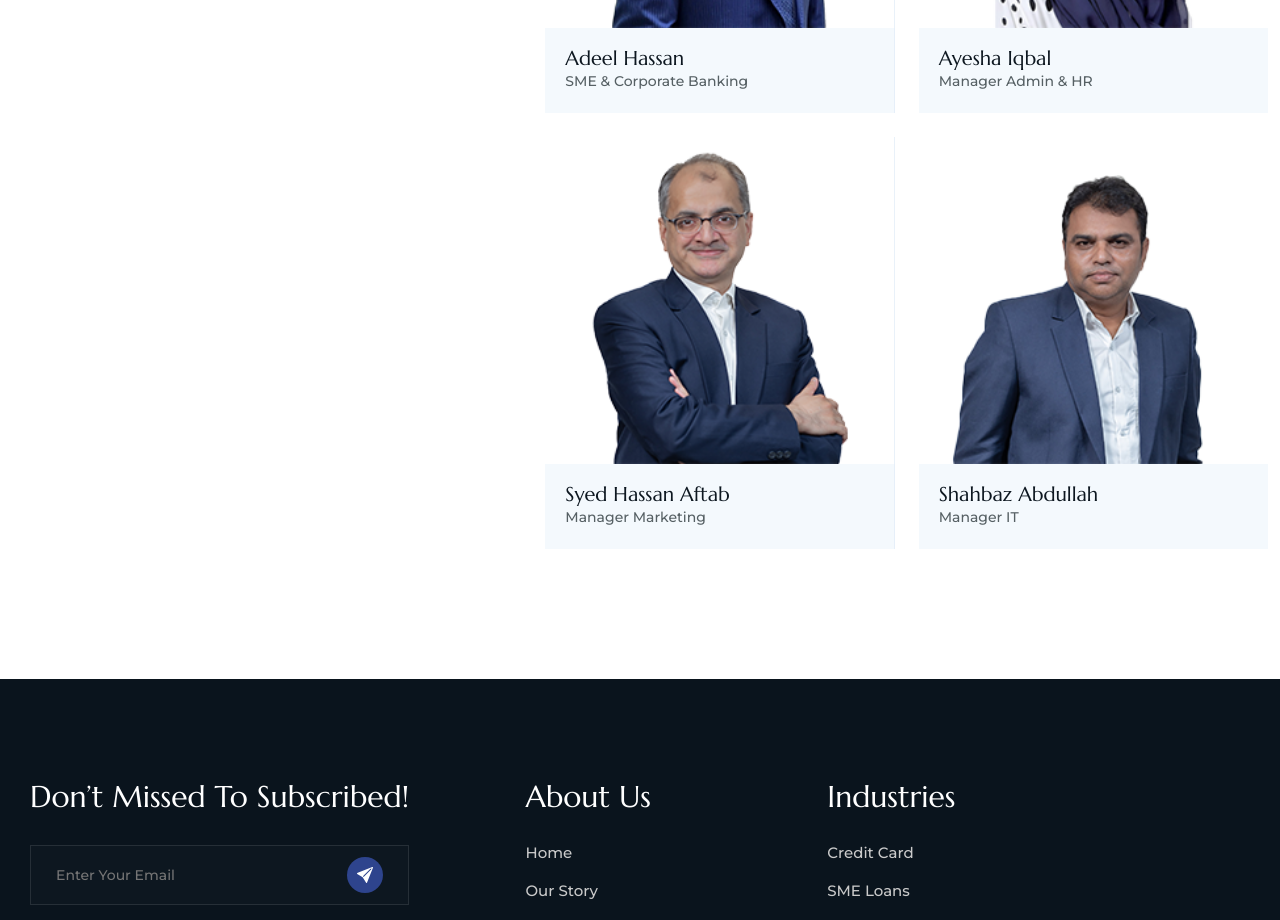
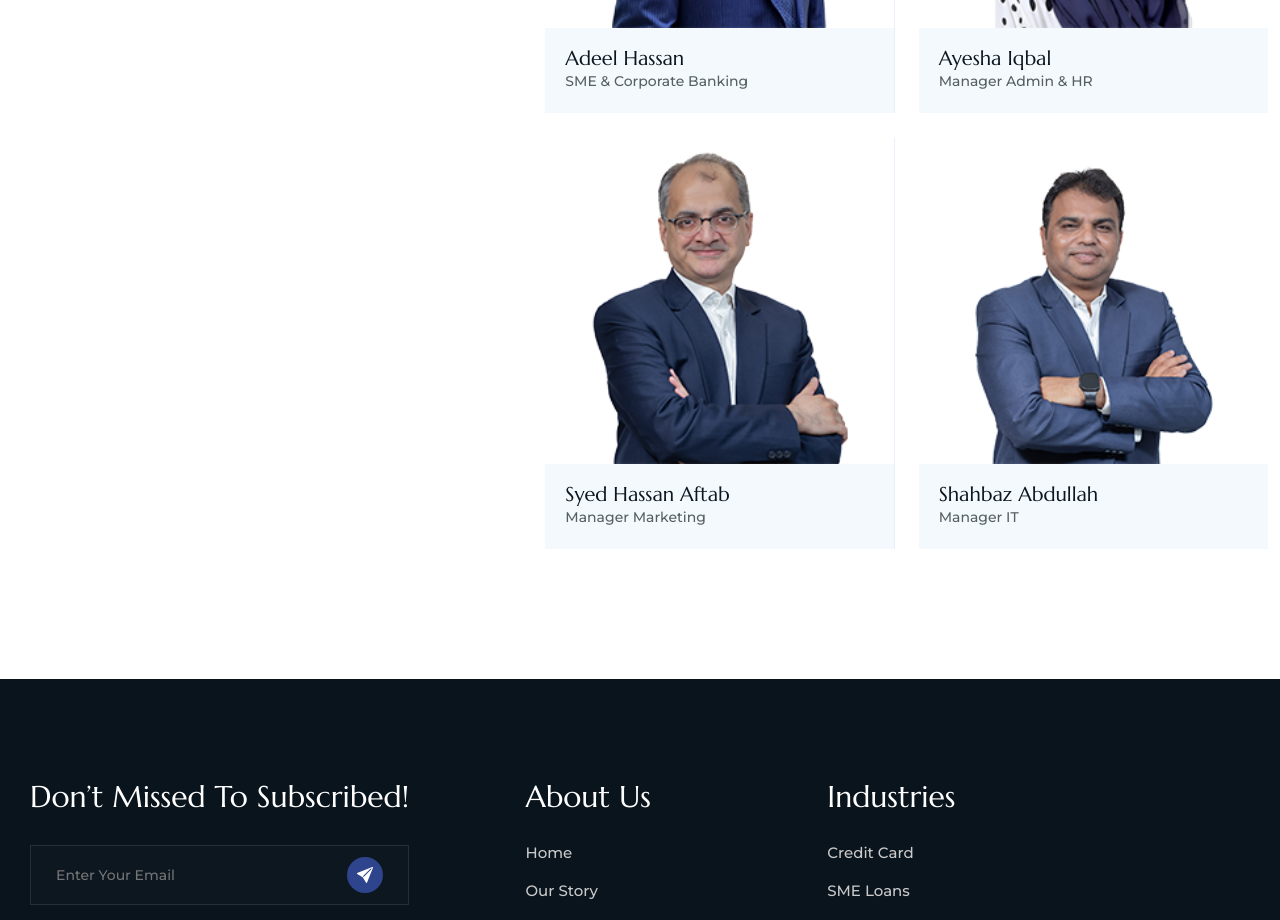
Before and after one commit to salmanlania/indenta-ae-Copy, a Next.js app: page /our-people in a window 1280 px wide. Shown: the part 1600-2520 px from the top of the page. Built offline with nearby package versions, Linux system fonts and the light colour scheme.

Commit message:
Describe your changes

```diff
--- a/src/pages/our-people.js
+++ b/src/pages/our-people.js
@@ -288,7 +288,7 @@ const OurPeople1Page = () => {
                   <div className="people-card1">
                     <div className="people-flip-box-layer people-flip-box-front">
                       <div className="people-img">
-                        <img src="assets/img/newest_team/sir7.png" alt="" />
+                        <img src="assets/img/newest_team/shahbaz.png" alt="" />
                       </div>
                       <div className="content">
                         <h5><a href="#">Shahbaz Abdullah</a></h5>
```
Also changed, not shown: public/assets/img/newest_team/shahbaz.png (added).
